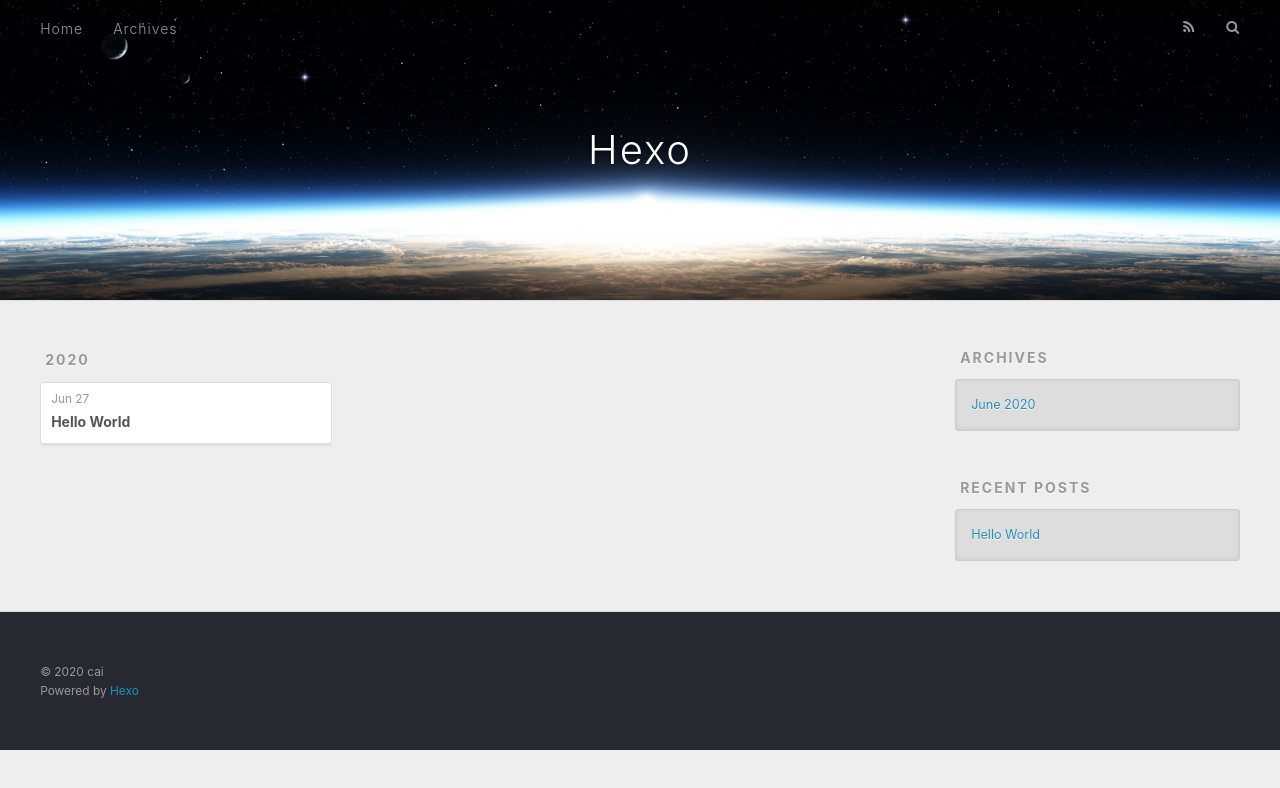
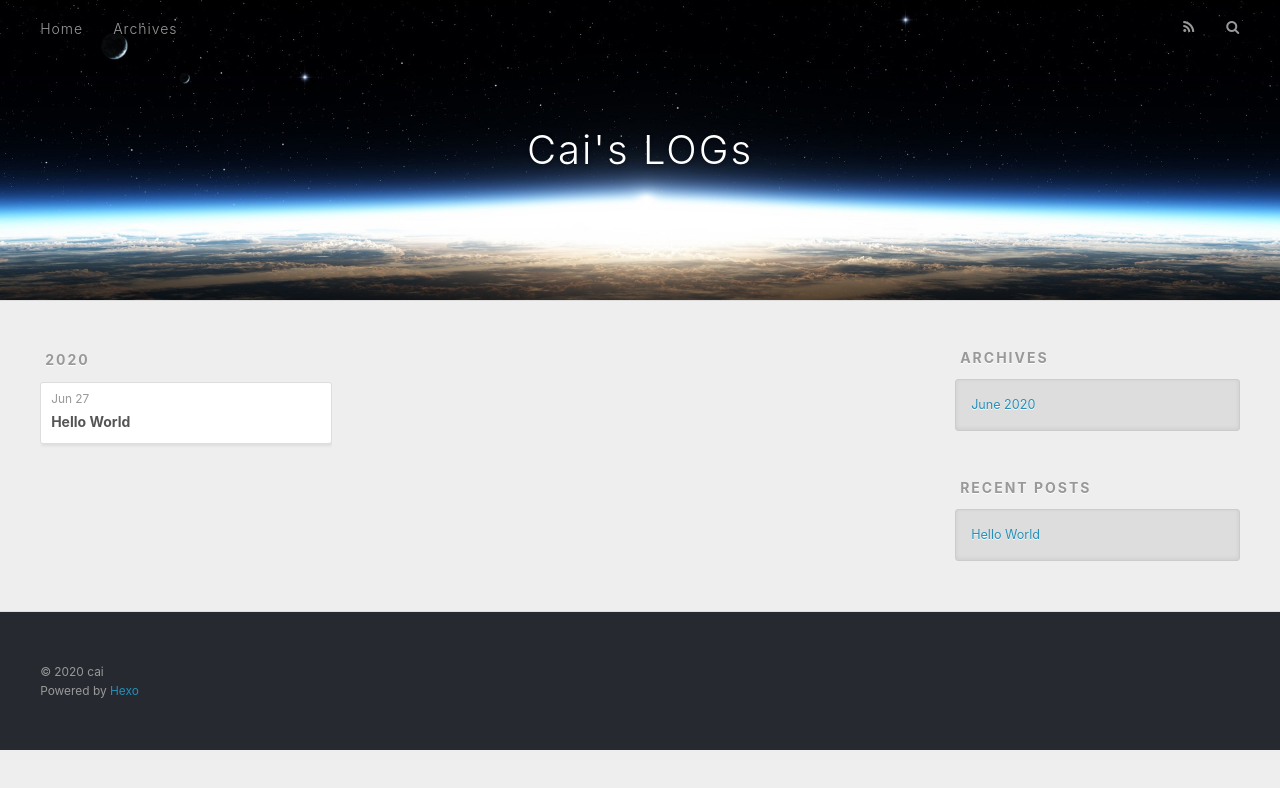
Before and after one commit to brucecai-2001/brucecai-2001.github.io, a plain HTML site: page archives/2020/06/index.html in a window 1280 px wide. Drawn offline with nearby package versions, Linux system fonts and the light colour scheme.

Commit message:
Site updated: 2020-06-28 00:45:10

```diff
--- a/archives/2020/06/index.html
+++ b/archives/2020/06/index.html
@@ -5,17 +5,17 @@
 
 
 
-  <title>Archives: 2020/6 | Hexo</title>
+  <title>Archives: 2020/6 | Cai&#39;s LOGs</title>
   <meta name="viewport" content="width=device-width, initial-scale=1, maximum-scale=1">
   <meta property="og:type" content="website">
-<meta property="og:title" content="Hexo">
+<meta property="og:title" content="Cai&#39;s LOGs">
 <meta property="og:url" content="http://yoursite.com/archives/2020/06/index.html">
-<meta property="og:site_name" content="Hexo">
+<meta property="og:site_name" content="Cai&#39;s LOGs">
 <meta property="og:locale" content="en_US">
 <meta property="article:author" content="cai">
 <meta name="twitter:card" content="summary">
 
-    <link rel="alternate" href="/atom.xml" title="Hexo" type="application/atom+xml">
+    <link rel="alternate" href="/atom.xml" title="Cai&#39;s LOGs" type="application/atom+xml">
 
 
     <link rel="icon" href="/favicon.png">
@@ -36,7 +36,7 @@
   <div id="header-outer" class="outer">
     <div id="header-title" class="inner">
       <h1 id="logo-wrap">
-        <a href="/" id="logo">Hexo</a>
+        <a href="/" id="logo">Cai&#39;s LOGs</a>
       </h1>
 
     </div>
```
Also changed, not shown: 2020/06/27/hello-world/index.html (+4 -4 lines), archives/2020/index.html (+5 -5 lines), archives/index.html (+5 -5 lines), index.html (+5 -5 lines).
